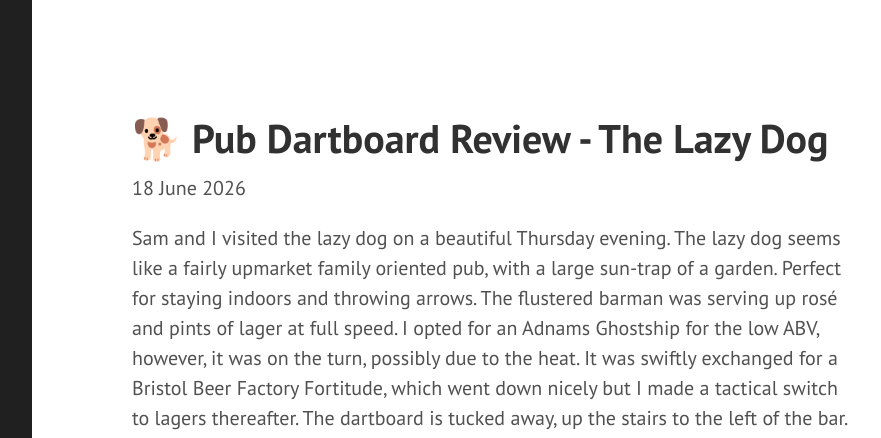
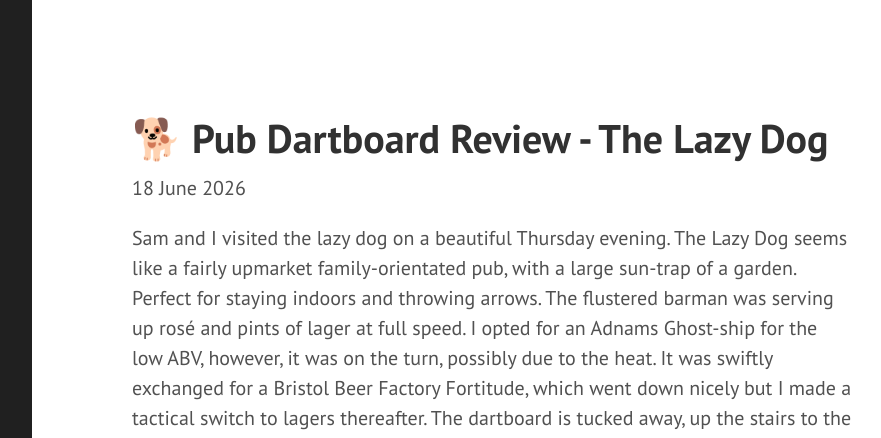
Before and after one commit to fred-cook/website, a Jekyll site: the page built from _posts/2026-06-18-The-Lazy-Dog.md, in a window 1280 px wide and 1400 px high. Shown: the top 438 px of the window, without its empty margins (328-1209 px from the left). Built offline with Jekyll 4.4.1, drawn with Linux system fonts in a browser that asks for light colours; some of the changed text lies outside the part shown.

Commit message:
fixing typos

```diff
--- a/_posts/2026-06-18-The-Lazy-Dog.md
+++ b/_posts/2026-06-18-The-Lazy-Dog.md
@@ -9,7 +9,7 @@
 rating: 7
 ---
 
-Sam and I visited the lazy dog on a beautiful Thursday evening. The lazy dog seems like a fairly upmarket family oriented pub, with a large sun-trap of a garden. Perfect for staying indoors and throwing arrows. The flustered barman was serving up rosé and pints of lager at full speed. I opted for an Adnams Ghostship for the low ABV, however, it was on the turn, possibly due to the heat. It was swiftly exchanged for a Bristol Beer Factory Fortitude, which went down nicely but I made a tactical switch to lagers thereafter. The dartboard is tucked away, up the stairs to the left of the bar.
+Sam and I visited the lazy dog on a beautiful Thursday evening. The Lazy Dog seems like a fairly upmarket family-orientated pub, with a large sun-trap of a garden. Perfect for staying indoors and throwing arrows. The flustered barman was serving up rosé and pints of lager at full speed. I opted for an Adnams Ghost-ship for the low ABV, however, it was on the turn, possibly due to the heat. It was swiftly exchanged for a Bristol Beer Factory Fortitude, which went down nicely but I made a tactical switch to lagers thereafter. The dartboard is tucked away, up the stairs to the left of the bar.
 
 {% include figure.html
 src="/images/the-lazy-dog/sticker.jpeg"
@@ -17,7 +17,7 @@
 caption="Don't look down"
 %}
 
-The board is a moderately used Winmau Blade 6. It has been rotated, but I suspect only once, as the 13 is the only tired looking segment. Otherwise, apart from the bull, all of the beds are in good nick. It has a dedicated light mounted on the ceiling pointed at the board, although I only noticed right at the end of the evening as we were three days from the summer solstice. The board is mounted in the ubiquitous crumbling cupboard. However, this is mounted in a tougher wooden surround, lending some much needed structure.
+The board is a moderately used Winmau Blade 6. It has been rotated, but I suspect only once, as the 13 is the only tired-looking segment. Otherwise, apart from the bull, all of the beds are in good nick. It has a dedicated light mounted on the ceiling pointed at the board, although I only noticed right at the end of the evening as we were three days from the summer solstice. The board is mounted in the ubiquitous crumbling cupboard. However, this is mounted in a tougher wooden surround, lending some much needed structure.
 
 {% include figure.html
 src="/images/the-lazy-dog/board.jpg"
@@ -33,7 +33,7 @@
 caption="The oche, the correct length but looking a little worse for wear"
 %}
 
-Scoring also left much to be desired. There was a small 2000s era digital scorer to the right of the board, however, it had a dead battery. There were also the usual chalkboards on the cupboard doors, but no chalk to be found in the vicinity or behind the bar. This meant using a phone app to score. So far I haven't found one I liked, however, this may have inspired the creation of one exactly to our needs.
+Scoring also left much to be desired. There was a small 2000s era digital scorer to the right of the board, however, it had a dead battery. There were also the usual chalkboards on the cupboard doors, but no chalk to be found in the vicinity or behind the bar. This meant using a phone app to score. So far I haven't found one I lik, however, this may have inspired the creation of one exactly to our needs.
 
 {% include figure.html
 src="/images/the-lazy-dog/wide.jpg"
@@ -41,4 +41,4 @@
 caption="Our private darts room, at least in the summer"
 %}
 
-The room the board is in must be used as a private function room occasionally. For the evening we were there this was ideal, no interruptions and our own prvate set of loos. However, that means the board will sometimes be inaccessible. All in all, it is a surprisingly good set-up for a pub that doesn't seem like darts is a priority. Definitely one I will be re-visiting when I am in the area.
+The room the board is in must be used as a private function room occasionally. For the evening we were there this was ideal, no interruptions and our own private set of loos. However, that means the board will sometimes be inaccessible. All in all, it is a surprisingly good set-up for a pub that doesn't seem to prioritise darts. Definitely one I will be re-visiting when I am in the area.
```
Also changed, not shown: other parts of _posts/2026-06-18-The-Lazy-Dog.md (+1 -1 lines).
